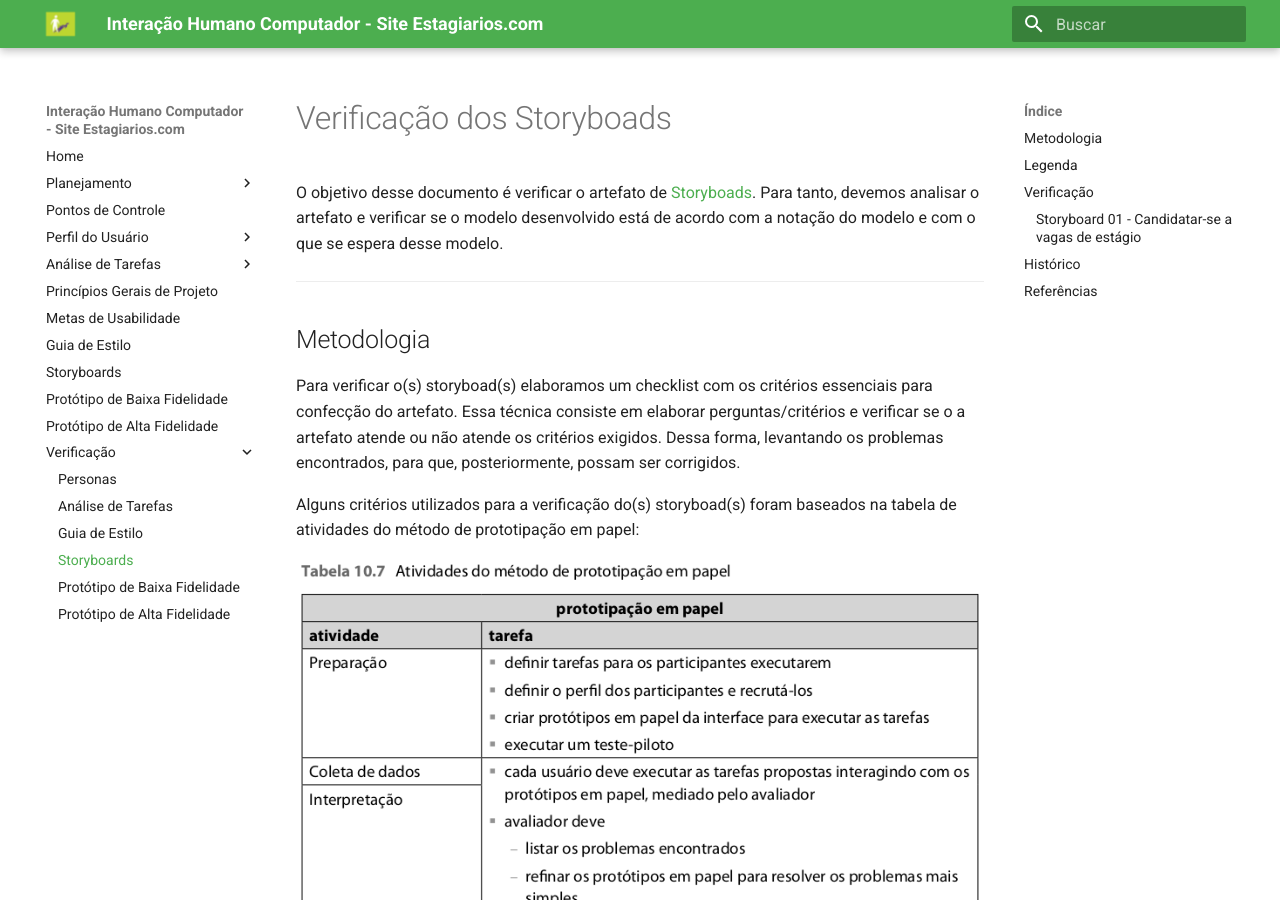
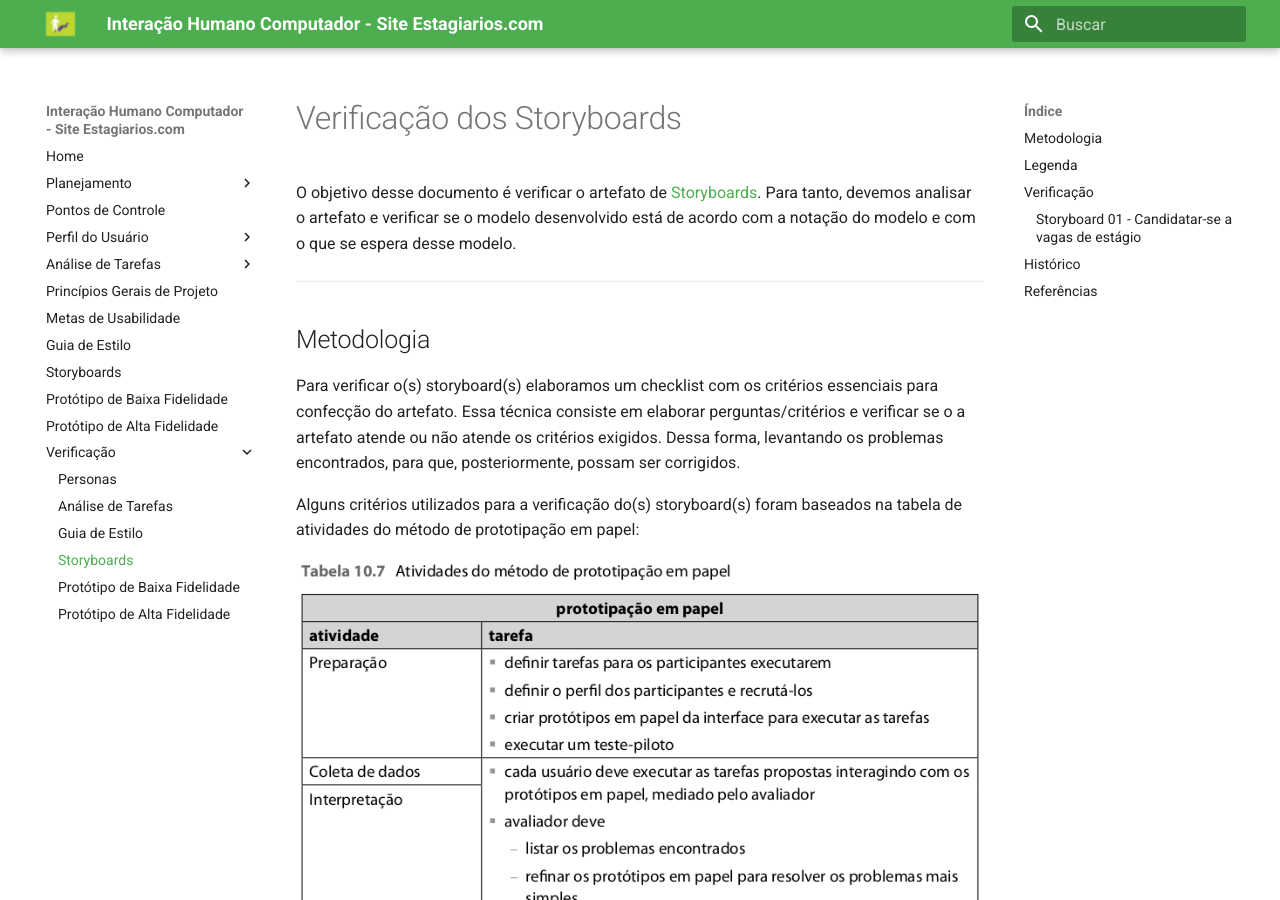
Before and after one commit to Gustavo-Nogueira/2020.1-Estagiarios.com, an MkDocs documentation site: the page built from docs/verificacao/storyboard.md, in a window 1280 px wide and 900 px high. Built offline with MkDocs 1.6.1 and Material for MkDocs 9.7.7, drawn with Linux system fonts in a browser that asks for light colours; some of the changed text lies outside the part shown.

Commit message:
[#12] adição de ajustes nos artefatos de verificação

```diff
--- a/docs/verificacao/storyboard.md
+++ b/docs/verificacao/storyboard.md
@@ -1,14 +1,14 @@
-# Verificação dos Storyboads
+# Verificação dos Storyboards
 
-O objetivo desse documento é verificar o artefato de [Storyboads](https://interacao-humano-computador.github.io/2020.1-Estagiarios.com/storyboard/storyboard/). Para tanto, devemos analisar o artefato e verificar se o modelo desenvolvido está de acordo com a notação do modelo e com o que se espera desse modelo.
+O objetivo desse documento é verificar o artefato de [Storyboards](https://interacao-humano-computador.github.io/2020.1-Estagiarios.com/storyboard/storyboard/). Para tanto, devemos analisar o artefato e verificar se o modelo desenvolvido está de acordo com a notação do modelo e com o que se espera desse modelo.
 
 ---
 
 ## Metodologia
 
-Para verificar o(s) storyboad(s) elaboramos um checklist com os critérios essenciais para confecção do artefato. Essa técnica consiste em elaborar perguntas/critérios e verificar se o a artefato atende ou não atende os critérios exigidos. Dessa forma, levantando os problemas encontrados, para que, posteriormente, possam ser corrigidos.
+Para verificar o(s) storyboard(s) elaboramos um checklist com os critérios essenciais para confecção do artefato. Essa técnica consiste em elaborar perguntas/critérios e verificar se o a artefato atende ou não atende os critérios exigidos. Dessa forma, levantando os problemas encontrados, para que, posteriormente, possam ser corrigidos.
 
-Alguns critérios utilizados para a verificação do(s) storyboad(s) foram baseados na tabela de atividades do método de prototipação em papel:
+Alguns critérios utilizados para a verificação do(s) storyboard(s) foram baseados na tabela de atividades do método de prototipação em papel:
 
 <p align="center">
     <img src="../images/tabela-de-atividades.png">
@@ -33,8 +33,8 @@
 
 | Critério | Veredito |
 | -------------------------------------------------------------------- | ---------- |
-| _[Strotyboard]_ O strotyboard demonstra nitidamente como a tarefa é realizada ? | <img src="../images/check.png"> |
-| _[Strotyboard]_ O strotyboard permite pensar em como uma tarefa pode ser apoiada sem se preocupar com a interface de usuário ? | <img src="../images/check.png"> |
+| _[Storyboard]_ O storyboard demonstra nitidamente como a tarefa é realizada ? | <img src="../images/check.png"> |
+| _[Storyboard]_ O storyboard permite pensar em como uma tarefa pode ser apoiada sem se preocupar com a interface de usuário ? | <img src="../images/check.png"> |
 | _[Avaliação]_ A preparação da avaliação apresenta o termo de consentimento ? | <img src="../images/close.png"> |
 | _[Avaliação]_ A preparação da avaliação apresenta as tarefas a serem avaliadas ? | <img src="../images/check.png"> |
 | _[Avaliação]_ A preparação da avaliação apresenta os participantes da avaliação ? | <img src="../images/check.png"> |
```
